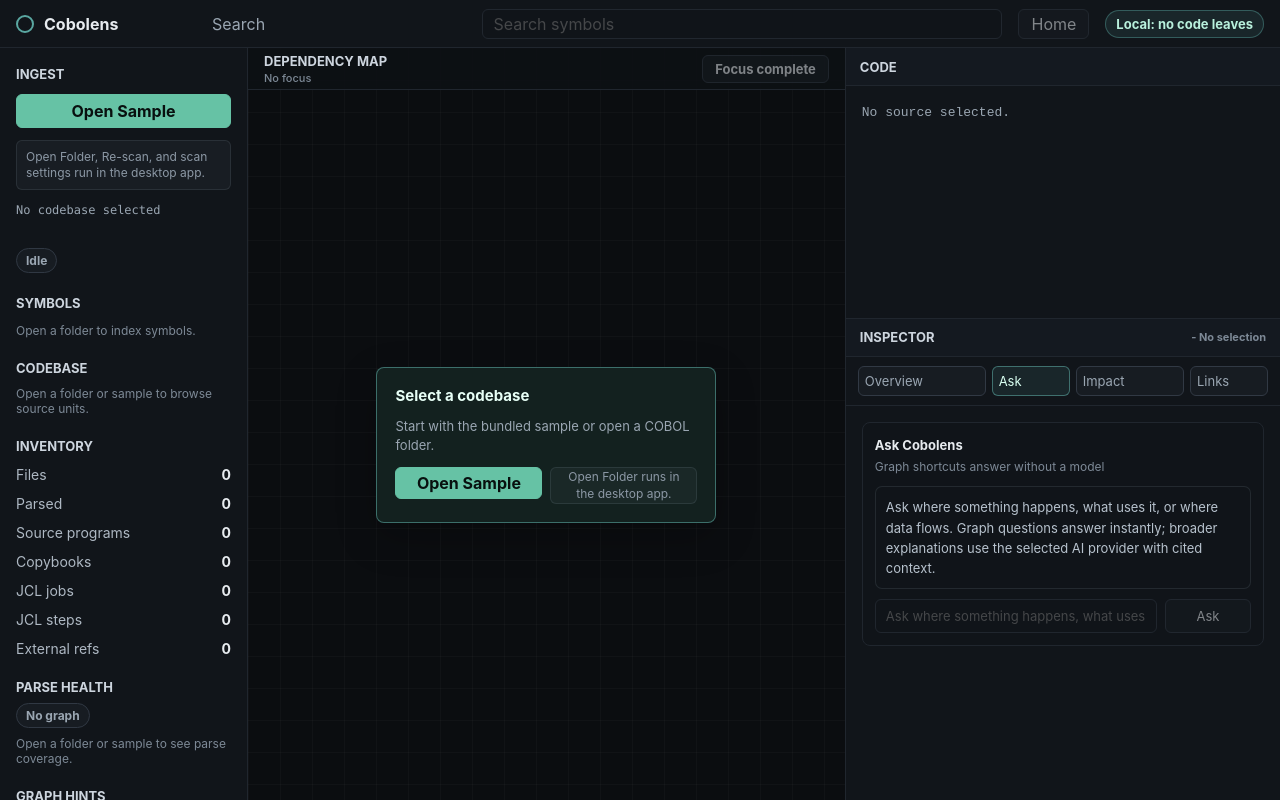
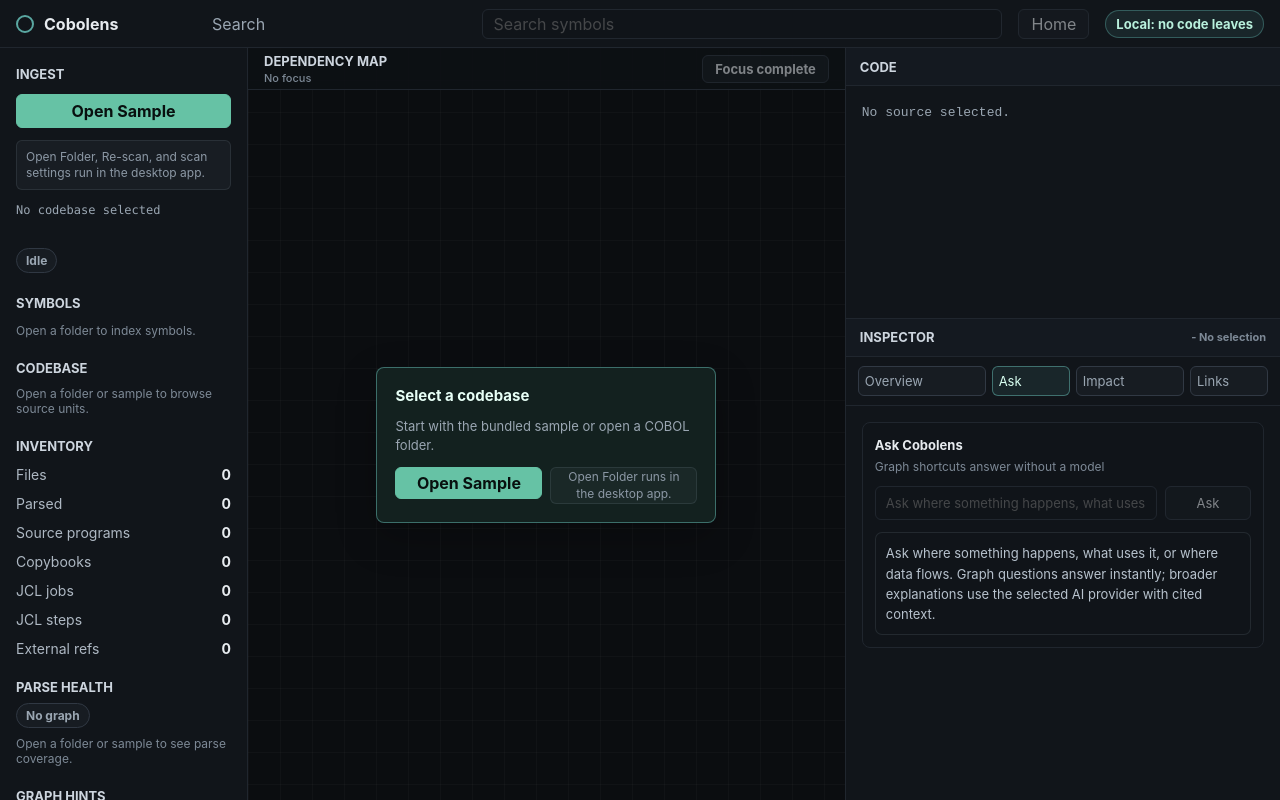
Before and after one commit to chrissotraidis/cobolens, a React (Vite) app: page / in a window 1280 px wide. Both pictures are taken after a click on the tab "Ask". Built offline with nearby package versions, Linux system fonts and the light colour scheme.

Commit message:
Harden ask flow and benchmark validation

```diff
--- a/src/App.css
+++ b/src/App.css
@@ -1156,10 +1156,16 @@
 }
 
 .chat-composer {
+  position: sticky;
+  top: -6px;
+  z-index: 2;
   display: grid;
   grid-template-columns: minmax(0, 1fr) 86px;
   gap: 8px;
   align-items: center;
+  margin: -2px -2px 0;
+  padding: 2px;
+  background: #101419;
 }
 
 .chat-composer input,
--- a/src/App.tsx
+++ b/src/App.tsx
@@ -83,6 +83,7 @@
 const APP_SETTINGS_STORAGE_KEY = "cobolens.settings.v1";
 const LINEAGE_EDGE_TYPES = new Set(["reads", "writes", "moves-to", "queries", "updates", "links", "xctls", "uses-dd", "assigned-to", "executes"]);
 const MODEL_CALL_TIMEOUT_MS = 45_000;
+const MODEL_READINESS_TIMEOUT_MS = 12_000;
 const DEFAULT_SCAN_SETTINGS: ScanSettings = {
   format: "auto",
   extensions: ".cbl,.cob,.cpy,.jcl",
@@ -641,10 +642,10 @@
   async function checkModelReadiness() {
     try {
       if (!isCloudProvider(modelSettings.provider)) {
-        setModelReadiness({ status: "checking", message: "Checking local generation" });
+        setModelReadiness({ status: "checking", message: "Checking local generation with a quick probe" });
         const message = await checkOllamaReadiness(modelSettings, {
           verifyGeneration: true,
-          generationTimeoutMs: MODEL_CALL_TIMEOUT_MS,
+          generationTimeoutMs: MODEL_READINESS_TIMEOUT_MS,
         });
         setModelReadiness({ status: "ready", message });
         return;
@@ -1669,7 +1670,7 @@
                   : "Generate an AI summary for this symbol"
             }
           >
-            {generating ? "Stop" : state?.summary ? "Regenerate" : "Generate Summary"}
+            {generating ? "Stop" : state?.summary ? "Regenerate AI Summary" : "AI Summary"}
           </button>
         </div>
       </div>
@@ -1698,7 +1699,7 @@
       </div>
       <div className="summary-meta">
         <button type="button" onClick={onGenerateAll} disabled={!summaryUnitCount || generating}>
-          Summarize All
+          AI Summarize All
         </button>
         <span>{bulkStatus || `${summaryUnitCount} source units`}</span>
       </div>
@@ -1803,31 +1804,32 @@
   const previousAnswers = history.filter((item) => item !== answer).slice(0, 5);
 
   return (
-    <section className="answer-card" aria-live="polite">
+    <section className="answer-card">
       <div className="answer-header">
         <div>
           <strong>Ask Cobolens</strong>
           <span>{answerSubtitle}</span>
         </div>
       </div>
-      <div className="answer-response">
-        {status === "running" ? (
-          <ProgressNote
-            label={progressLabel}
-            detail={aiProgressDetail(settings, elapsedSeconds)}
-            elapsedSeconds={elapsedSeconds}
-          />
-        ) : status === "error" ? (
-          <p className="error-text">{error}</p>
-        ) : answer ? (
-          <>
-            <div className="answer-question">{answer.question}</div>
-            <MessageText text={answer.text} />
-            <CitationList citations={answer.citations.slice(0, 8)} onOpenCitation={onOpenCitation} />
-          </>
-        ) : (
-          <p>Ask where something happens, what uses it, or where data flows. Graph questions answer instantly; broader explanations use the selected AI provider with cited context.</p>
-        )}
+      <div className="chat-composer" aria-label="Ask a question">
+        <input
+          type="text"
+          aria-label="Ask about the codebase"
+          placeholder="Ask where something happens, what uses it, or where data flows..."
+          value={question}
+          onChange={(event) => onQuestionChange(event.currentTarget.value)}
+          onKeyDown={(event) => {
+            if (event.key === "Enter") onAsk();
+          }}
+          disabled={!canAsk || status === "running"}
+        />
+        <button
+          type="button"
+          onClick={status === "running" ? onCancel : onAsk}
+          disabled={!canAsk || (status !== "running" && !question.trim())}
+        >
+          {askButtonLabel}
+        </button>
       </div>
       {starterQuestions.length ? (
         <div className="question-chips" aria-label="Suggested graph questions">
@@ -1853,25 +1855,24 @@
           ))}
         </div>
       ) : null}
-      <div className="chat-composer" aria-label="Ask a question">
-        <input
-          type="text"
-          aria-label="Ask about the codebase"
-          placeholder="Ask where something happens, what uses it, or where data flows..."
-          value={question}
-          onChange={(event) => onQuestionChange(event.currentTarget.value)}
-          onKeyDown={(event) => {
-            if (event.key === "Enter") onAsk();
-          }}
-          disabled={!canAsk || status === "running"}
-        />
-        <button
-          type="button"
-          onClick={status === "running" ? onCancel : onAsk}
-          disabled={!canAsk || (status !== "running" && !question.trim())}
-        >
-          {askButtonLabel}
-        </button>
+      <div className="answer-response" aria-live="polite">
+        {status === "running" ? (
+          <ProgressNote
+            label={progressLabel}
+            detail={aiProgressDetail(settings, elapsedSeconds)}
+            elapsedSeconds={elapsedSeconds}
+          />
+        ) : status === "error" ? (
+          <p className="error-text">{error}</p>
+        ) : answer ? (
+          <>
+            <div className="answer-question">{answer.question}</div>
+            <MessageText text={answer.text} />
+            <CitationList citations={answer.citations.slice(0, 8)} onOpenCitation={onOpenCitation} />
+          </>
+        ) : (
+          <p>Ask where something happens, what uses it, or where data flows. Graph questions answer instantly; broader explanations use the selected AI provider with cited context.</p>
+        )}
       </div>
       {previousAnswers.length ? (
         <div className="answer-history" aria-label="Recent Ask answers">
--- a/tools/benchmark-validation/run.mjs
+++ b/tools/benchmark-validation/run.mjs
@@ -148,7 +148,9 @@
     "jclSteps",
     "jclDd",
     "db2Tables",
+    "cicsCommands",
     "calls",
+    "performs",
     "copies",
     "runs",
     "declaresDd",
```
Also changed, not shown: tools/m6-verify/ui-contract-smoke.mjs (+9 -5 lines), tools/benchmark-validation/README.md, 1 other file (tests, documents, lock files or other folders).
